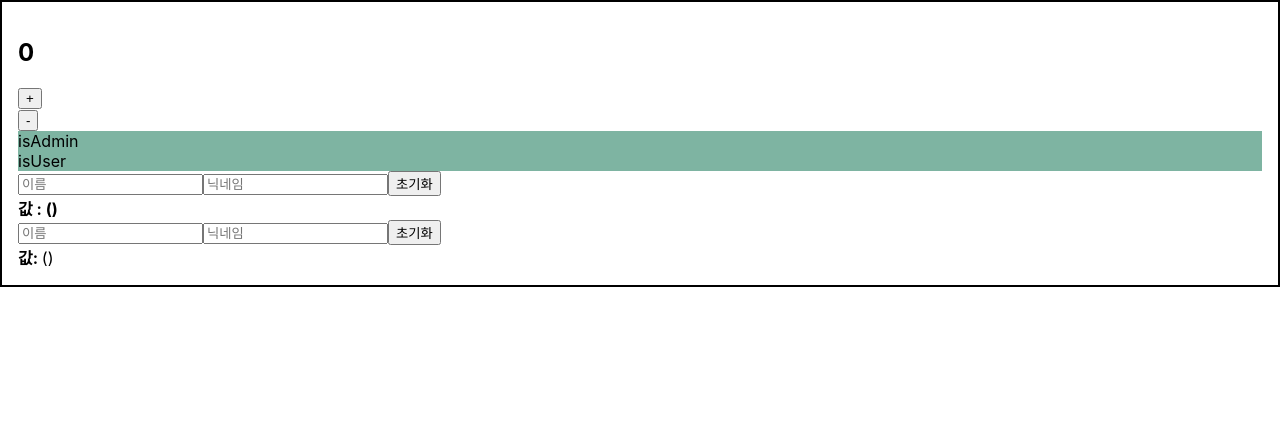
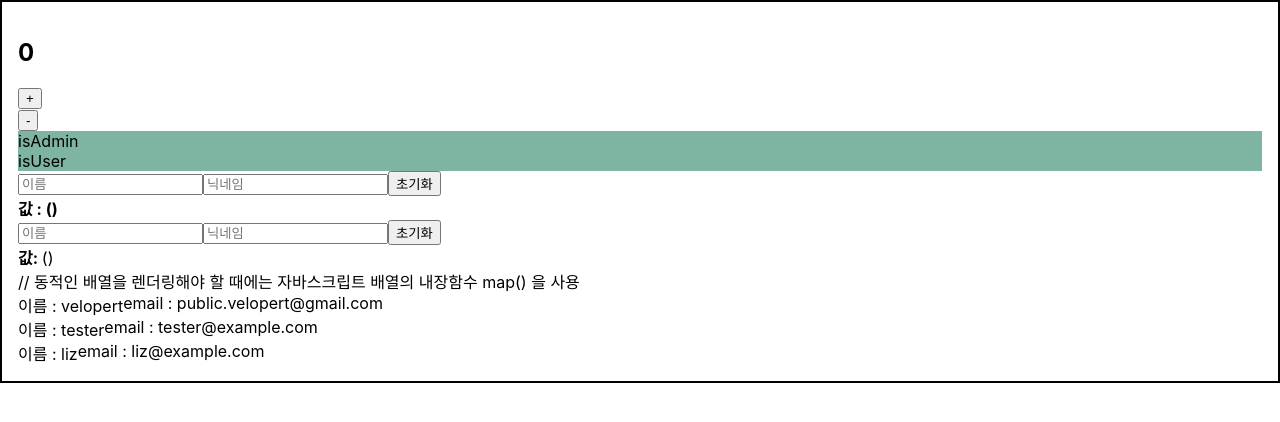
Before and after one commit to worldeddt/neotodo-front, a React (Create React App) app in the folder neotodo-front/: page / in a window 1280 px wide. Shown: the top 422 px of the page. Built offline with nearby package versions, Linux system fonts and the light colour scheme.

Commit message:
컴포넌트 동적 렌더링

```diff
--- a/neotodo-front/src/App.js
+++ b/neotodo-front/src/App.js
@@ -4,6 +4,7 @@ import Wrapper from "./common/Wrapper";
 import Hitting from "./common/Hitting";
 import Input from "./common/Input";
 import UseRef from "./common/UseRef";
+import DynamicArray from "./common/DynamicArray";
 
 function App() {
   return (
@@ -13,6 +14,8 @@ function App() {
           <Todo isAdmin="N"/>
           <Input/>
           <UseRef/>
+
+          <DynamicArray/>
       </Wrapper>
   );
 }
--- /dev/null
+++ b/neotodo-front/src/common/DynamicArray.js
@@ -0,0 +1,44 @@
+import React from "react";
+
+
+
+function Dynamic({user}) {
+    const style = {display: "flex"};
+
+    console.log(user);
+
+    return <div style={style}>
+        <div >이름 : {user.username}</div> <div>email : {user.email}</div>
+    </div>
+}
+
+function DynamicArray() {
+
+    const users = [
+        {
+            id: 1,
+            username: 'velopert',
+            email: 'public.velopert@gmail.com'
+        },
+        {
+            id: 2,
+            username: 'tester',
+            email: 'tester@example.com'
+        },
+        {
+            id: 3,
+            username: 'liz',
+            email: 'liz@example.com'
+        }
+    ];
+
+    return (
+        <div> // 동적인 배열을 렌더링해야 할 때에는 자바스크립트 배열의 내장함수 map() 을 사용
+            {users.map(user => <Dynamic user={user} key={user.id}/>)
+            }
+        </div>
+    );
+}
+
+
+export default DynamicArray;
```
